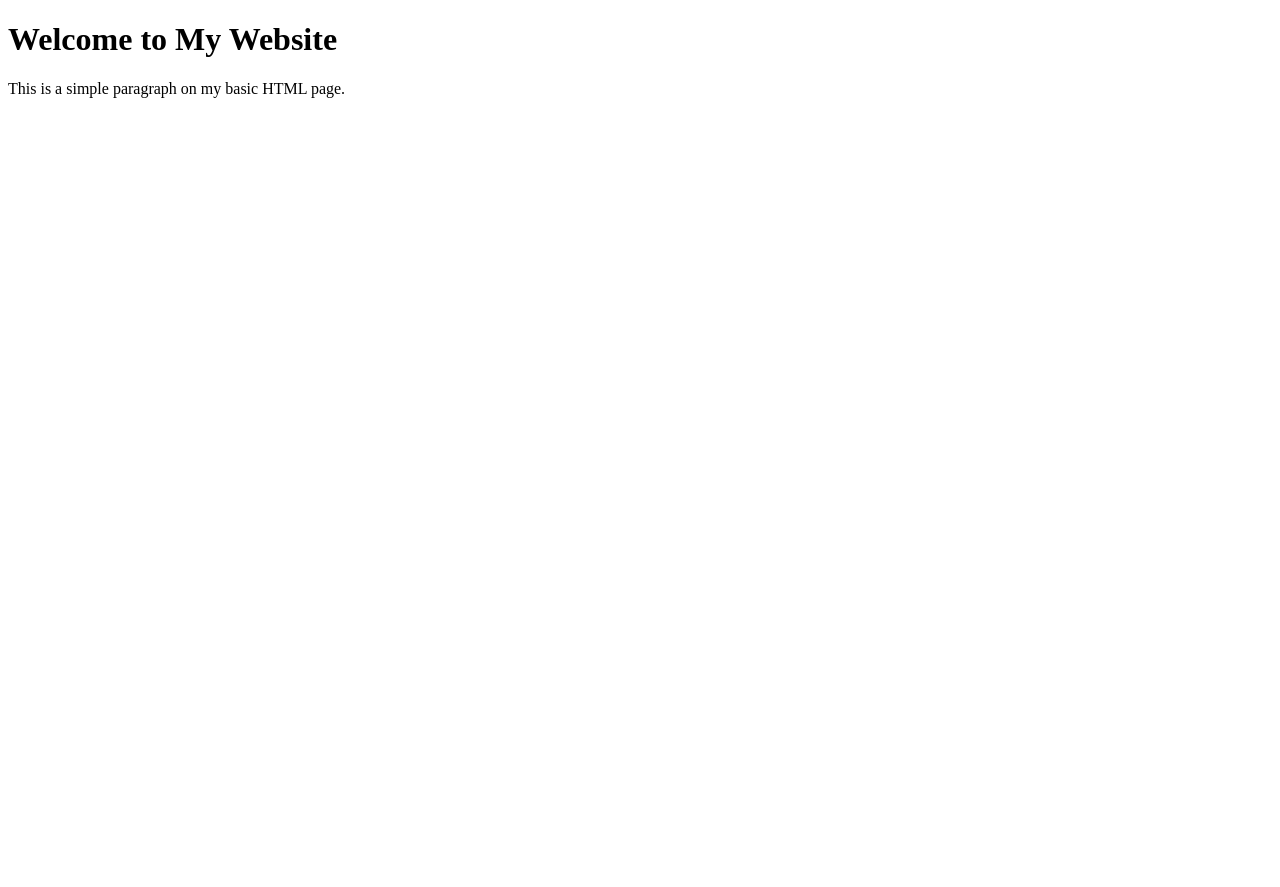
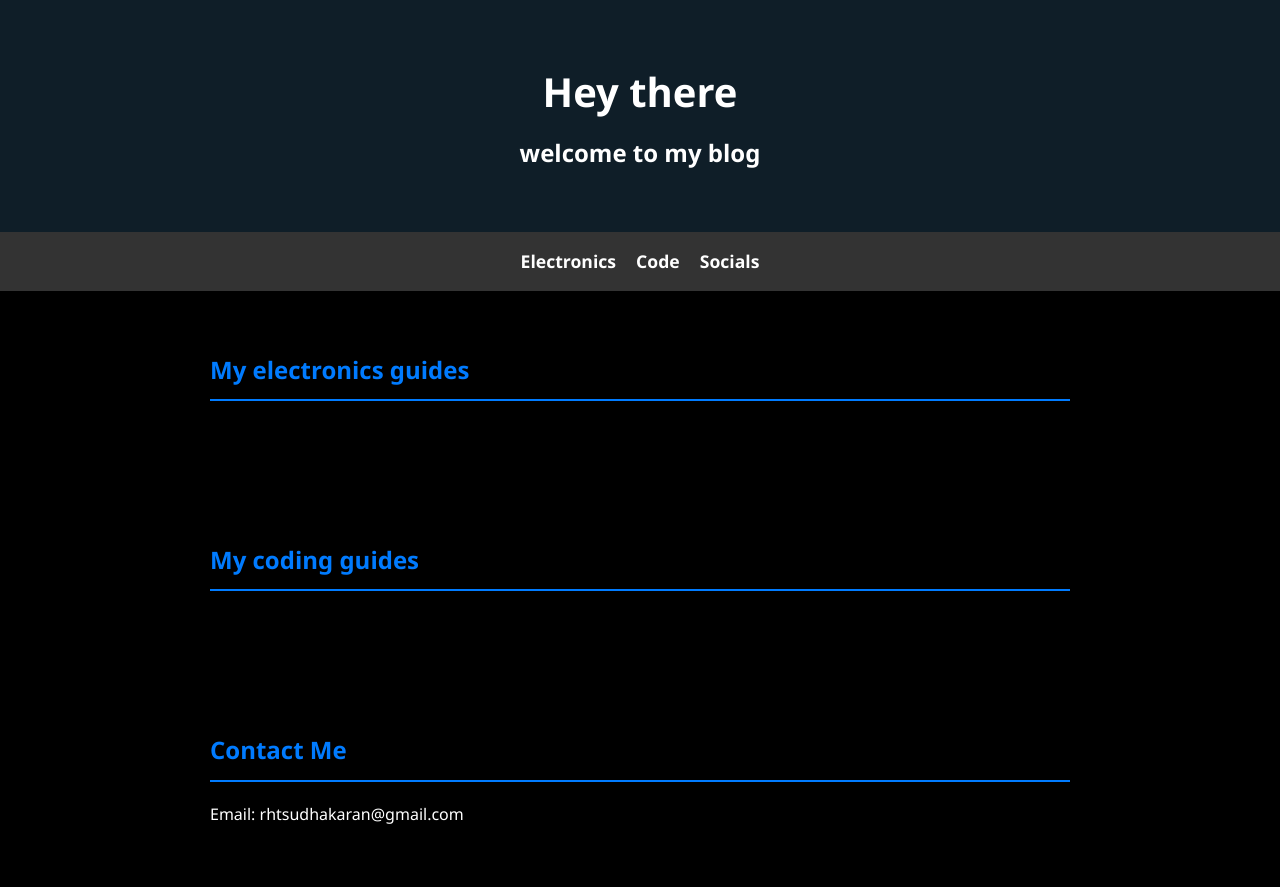
Before and after one commit to traqskwud/traqskwud.github.io, a plain HTML site: page index.html in a window 1280 px wide. Before the commit the page ends 800 px from the top, so only its background shows below. Drawn offline with Linux system fonts and the light colour scheme.

Commit message:
Update index.html

```diff
--- a/index.html
+++ b/index.html
@@ -3,10 +3,133 @@
 <head>
     <meta charset="UTF-8">
     <meta name="viewport" content="width=device-width, initial-scale=1.0">
-    <title>My Basic Page</title>
+    <title>My blog + some games</title>
+    <style>/* Basic Reset */
+* {
+    margin: 0;
+    padding: 0;
+    box-sizing: border-box;
+}
+
+/* Body Styling */
+body {
+    font-family: 'Segoe UI', Tahoma, Geneva, Verdana, sans-serif;
+    background-color: black;
+    color: #333;
+    line-height: 1.6;
+}
+
+/* Header Section */
+header {
+    background-color: rgb(15,30,40);
+    color: white;
+    text-align: center;
+    padding: 60px 20px;
+}
+
+header h1 {
+    font-size: 2.5em;
+    margin-bottom: 10px;
+}
+
+header p {
+    font-size: 1.2em;
+}
+
+/* Navigation Bar */
+nav {
+    background-color: #333;
+    display: flex;
+    justify-content: center;
+    gap: 20px;
+    padding: 15px 0;
+}
+
+nav a {
+    color: white;
+    text-decoration: none;
+    font-weight: bold;
+    font-size: 1.1em;
+}
+
+nav a:hover {
+    color: #007BFF;
+}
+
+/* Sections */
+section {
+    padding: 60px 20px;
+    max-width: 900px;
+    margin: auto;
+}
+
+/* Section Titles */
+section h2 {
+    color: #007BFF;
+    margin-bottom: 20px;
+    border-bottom: 2px solid #007BFF;
+    padding-bottom: 10px;
+}
+
+/* Lists */
+ul {
+    list-style-type: none;
+}
+
+ul li {
+    background: rgb(0, 30, 40);
+    margin: 10px 0;
+    padding: 20px;
+    border-radius: 8px;
+    box-shadow: 0 2px 5px rgba(0, 0, 0, 0.1);
+    color:white;
+}
+
+ul li a {
+    color: #007BFF;
+    text-decoration: none;
+}
+
+ul li a:hover {
+    text-decoration: underline;
+}
+
+/* Footer */
+footer {
+    background-color: #333;
+    color: white;
+    text-align: center;
+    padding: 20px 0;
+    font-size: 0.9em;
+    margin-top: 50px;
+}
+p {
+color:white;}</style>
 </head>
 <body>
-    <h1>Welcome to My Website</h1>
-    <p>This is a simple paragraph on my basic HTML page.</p>
+    <header>
+        <h1>Hey there</h1>
+        <h2>welcome to my blog</h2>
+    </header>
+    <nav>
+        <a href="#">Electronics</a>
+        <a href="#">Code</a>
+
+        <a href="#">Socials</a>
+    </nav>
+
+
+    <section id="electronics">
+        <h2>My electronics guides</h2>
+    </section>
+    <section id="code">
+        <h2>My coding guides</h2>
+    </section>
+    <section id="socials">
+        <h2>Contact Me</h2>
+        <p>Email: rhtsudhakaran@gmail.com</p>
+
+    </section>
+
 </body>
 </html>
```
